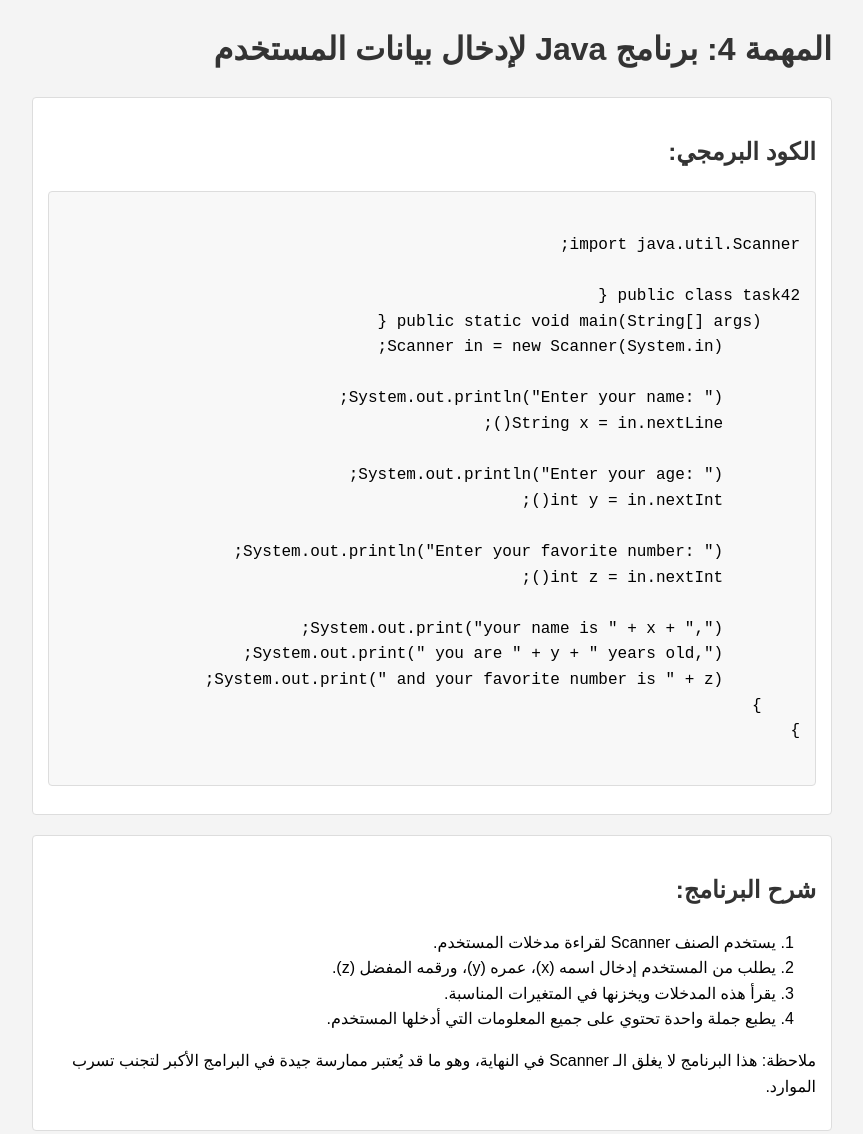
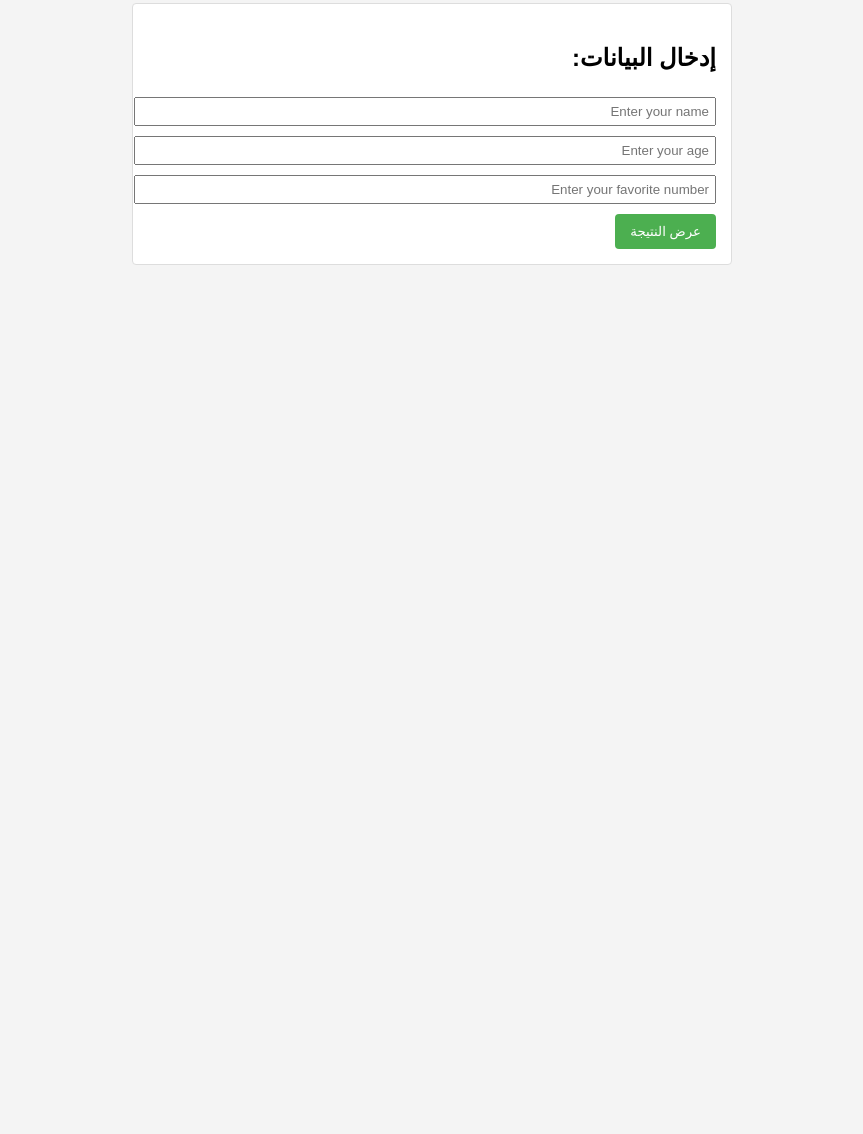
Before and after one commit to MoFooda/Nouran, a plain HTML site: page index.html in a window 1280 px wide. Shown: the part 17-1151 px from the top of the page, without its empty margins (208-1071 px from the left). After the commit the page ends 800 px from the top, so only its background shows below. Drawn offline with Linux system fonts and the light colour scheme.

Commit message:
Add files via upload

```diff
--- a/index.html
+++ b/index.html
@@ -3,98 +3,61 @@
 <head>
     <meta charset="UTF-8">
     <meta name="viewport" content="width=device-width, initial-scale=1.0">
-    <title>المهمة 4: برنامج Java لإدخال بيانات المستخدم</title>
+    <title>نموذج إدخال بيانات المستخدم</title>
     <style>
         body {
             font-family: Arial, sans-serif;
             line-height: 1.6;
             padding: 20px;
-            max-width: 800px;
+            max-width: 600px;
             margin: 0 auto;
             background-color: #f4f4f4;
         }
-        h1, h2 {
-            color: #333;
-        }
-        pre {
-            background-color: #f8f8f8;
-            border: 1px solid #ddd;
-            border-radius: 4px;
-            padding: 15px;
-            overflow-x: auto;
-        }
-        code {
-            font-family: 'Courier New', Courier, monospace;
-        }
-        .section {
+        .input-form, .output {
             background-color: #fff;
             border: 1px solid #ddd;
             border-radius: 4px;
             padding: 15px;
             margin-bottom: 20px;
         }
-        .preview {
+        input {
+            width: 100%;
+            padding: 5px;
+            margin-bottom: 10px;
+        }
+        button {
+            background-color: #4CAF50;
+            color: white;
+            padding: 10px 15px;
+            border: none;
+            border-radius: 4px;
+            cursor: pointer;
+        }
+        .output {
             background-color: #e7f3fe;
-            border-right: 3px solid #2196F3;
-            padding: 10px;
-            margin-top: 20px;
+            display: none;
         }
     </style>
 </head>
 <body>
-    <h1>المهمة 4: برنامج Java لإدخال بيانات المستخدم</h1>
+    <div class="input-form">
+        <h2>إدخال البيانات:</h2>
+        <input type="text" id="name" placeholder="Enter your name">
+        <input type="number" id="age" placeholder="Enter your age">
+        <input type="number" id="favNumber" placeholder="Enter your favorite number">
+        <button onclick="showOutput()">عرض النتيجة</button>
+    </div>
+    <div id="output" class="output"></div>
 
-    <div class="section">
-        <h2>الكود البرمجي:</h2>
-        <pre><code>
-import java.util.Scanner;
-
-public class task42 {
-    public static void main(String[] args) {
-        Scanner in = new Scanner(System.in);
-
-        System.out.println("Enter your name: ");
-        String x = in.nextLine();
-
-        System.out.println("Enter your age: ");
-        int y = in.nextInt();
-
-        System.out.println("Enter your favorite number: ");
-        int z = in.nextInt();
-
-        System.out.print("your name is " + x + ",");
-        System.out.print(" you are " + y + " years old,");
-        System.out.print(" and your favorite number is " + z);
-    }
-}
-        </code></pre>
-    </div>
-
-    <div class="section">
-        <h2>شرح البرنامج:</h2>
-        <ol>
-            <li>يستخدم الصنف Scanner لقراءة مدخلات المستخدم.</li>
-            <li>يطلب من المستخدم إدخال اسمه (x)، عمره (y)، ورقمه المفضل (z).</li>
-            <li>يقرأ هذه المدخلات ويخزنها في المتغيرات المناسبة.</li>
-            <li>يطبع جملة واحدة تحتوي على جميع المعلومات التي أدخلها المستخدم.</li>
-        </ol>
-        <p>ملاحظة: هذا البرنامج لا يغلق الـ Scanner في النهاية، وهو ما قد يُعتبر ممارسة جيدة في البرامج الأكبر لتجنب تسرب الموارد.</p>
-    </div>
-
-    <div class="section preview">
-        <h2>محاكاة تشغيل البرنامج:</h2>
-        <pre>
-Enter your name:
-أحمد
-
-Enter your age:
-28
-
-Enter your favorite number:
-42
-
-your name is أحمد, you are 28 years old, and your favorite number is 42
-        </pre>
-    </div>
+    <script>
+        function showOutput() {
+            var name = document.getElementById('name').value;
+            var age = document.getElementById('age').value;
+            var favNumber = document.getElementById('favNumber').value;
+            var output = document.getElementById('output');
+            output.innerHTML = `your name is ${name}, you are ${age} years old, and your favorite number is ${favNumber}`;
+            output.style.display = 'block';
+        }
+    </script>
 </body>
 </html>
```
